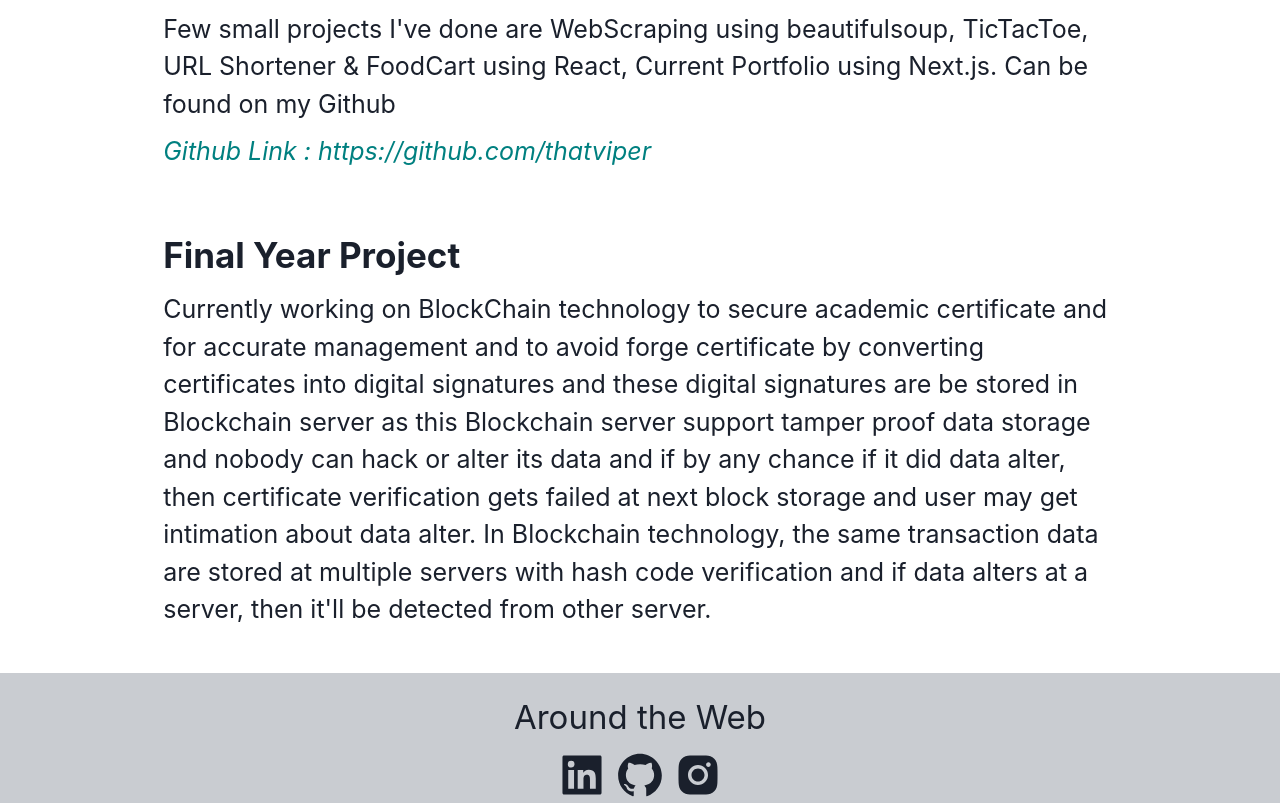
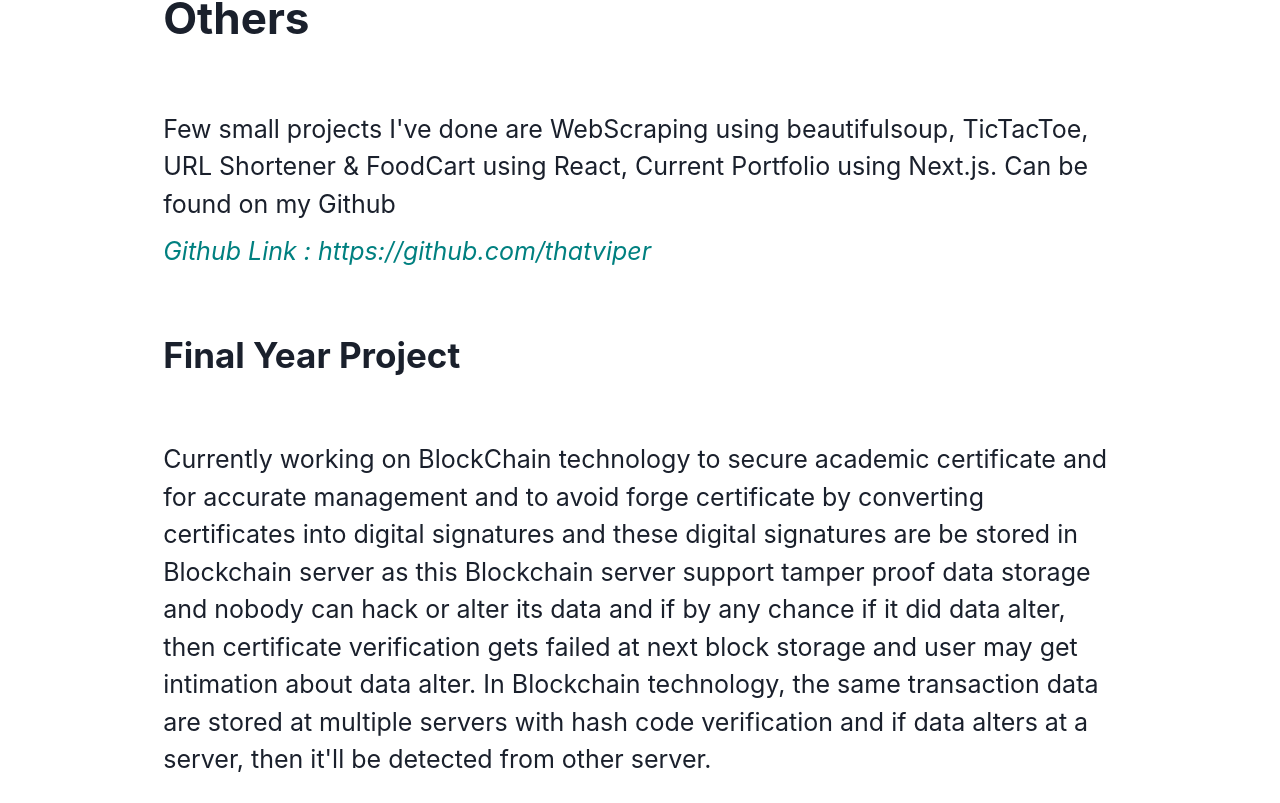
Before and after one commit to d15c0d3r/portfolio, a Next.js app: page /more/worksamples in a window 1280 px wide. Shown: the part 1217-2020 px from the top of the page. Built offline with nearby package versions, Linux system fonts and the light colour scheme.

Commit message:
upgraded required versions for all deps

```diff
--- a/pages/more/codingprofile.js
+++ b/pages/more/codingprofile.js
@@ -45,14 +45,14 @@ const CodingProfile = () => {
                   <Center>
                     <Text fontSize={["15px", "15px", "20px", "25px"]}>
                       <Link href="https://www.hackerrank.com/certificates/65778adf0e06">
-                        <a> Problem Solving Intermediate (6 stars)</a>
+                         Problem Solving Intermediate (6 stars)
                       </Link>
                     </Text>
                   </Center>
                   <Center>
                     <Text fontSize={["15px", "15px", "20px", "25px"]}>
                       <Link href="https://www.hackerrank.com/certificates/bacd9dcb8e1d">
-                        <a> Python Intermediate (5 stars)</a>
+                         Python Intermediate (5 stars)
                       </Link>
                     </Text>
                   </Center>
--- a/pages/more/worksamples.js
+++ b/pages/more/worksamples.js
@@ -42,7 +42,7 @@ const WorkSamples = () => {
               >
                 Work Repository :{" "}
                 <Link href="https://github.com/thatviper/mini-realestate-app">
-                  <a>https://github.com/thatviper/mini-realestate-app</a>
+                  https://github.com/thatviper/mini-realestate-app
                 </Link>
               </Text>
               <Text
@@ -52,7 +52,7 @@ const WorkSamples = () => {
               >
                 Deployed Here :{" "}
                 <Link href="https://mini-realestate-app.vercel.app/">
-                  <a>https://mini-realestate-app.vercel.app/</a>
+                  https://mini-realestate-app.vercel.app/
                 </Link>
               </Text>
             </Stack>
@@ -98,7 +98,7 @@ const WorkSamples = () => {
               >
                 Github Link :{" "}
                 <Link href="https://github.com/thatviper">
-                  <a>https://github.com/thatviper</a>
+                  https://github.com/thatviper
                 </Link>
               </Text>
             </Stack>
--- a/src/components/layout/navbar.js
+++ b/src/components/layout/navbar.js
@@ -42,11 +42,11 @@ const Navbar = () => {
             {links.map((link) => (
               <Center key={link.title}>
                 <Link href={`/${link.href}`}>
-                  <a>
+
                     <Text fontSize={["30px", "30px", "20px"]}>
                       {link.title}
                     </Text>
-                  </a>
+
                 </Link>
               </Center>
             ))}
```
Also changed, not shown: package.json (+7 -9 lines), pages/more/index.js (+6 -6 lines), src/components/ui/rolepopover.js (+5 -6 lines), 1 other file (tests, documents, lock files or other folders).
